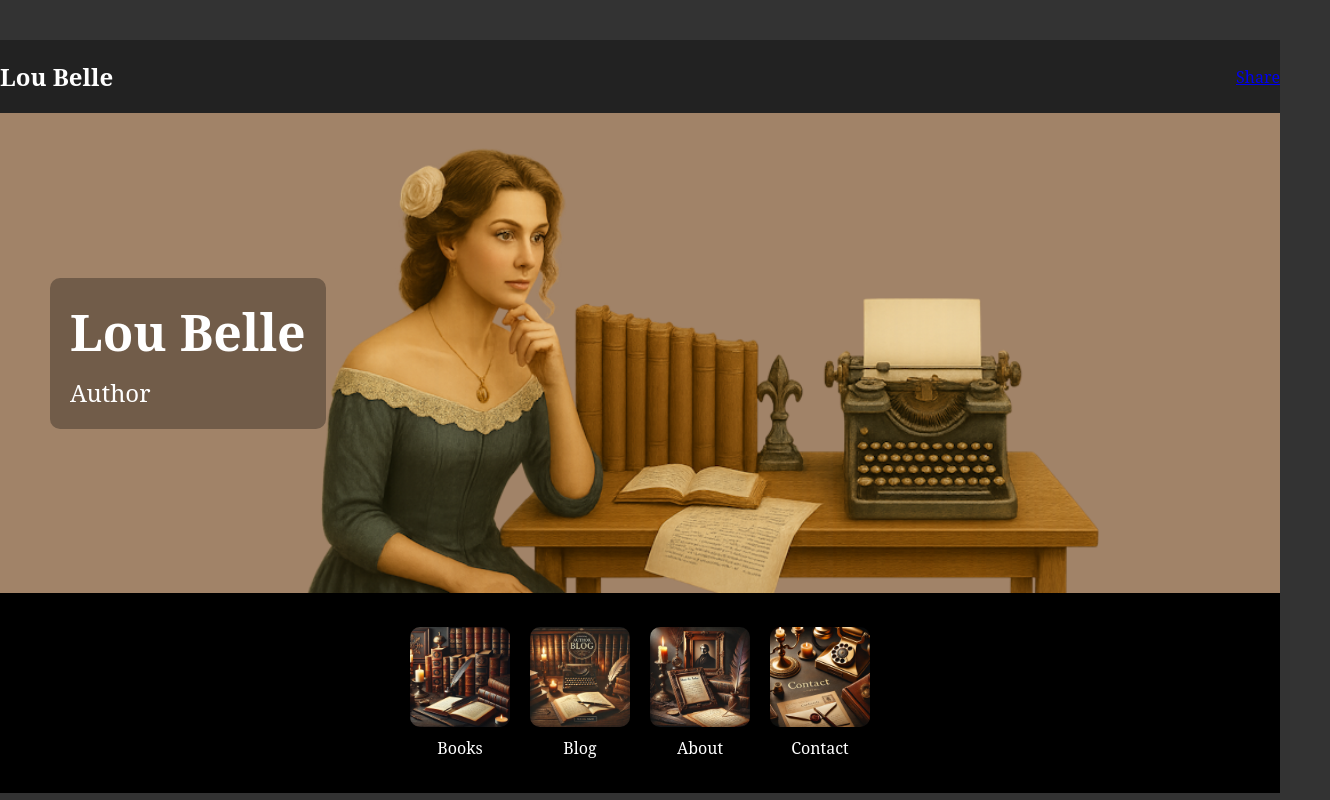
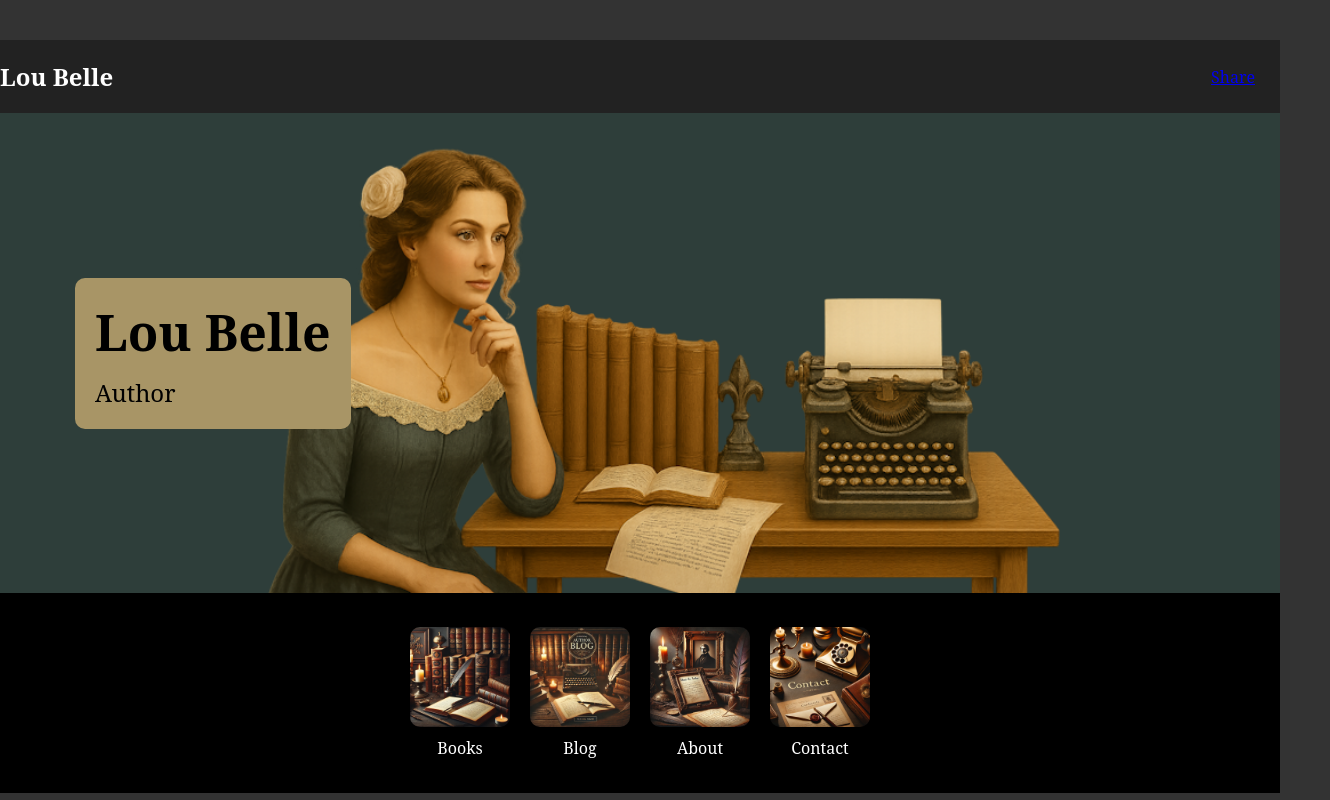
Before and after one commit to lou-belle/lou-belle.github.io, a plain HTML site: page index.html in a window 1280 px wide. Shown: the whole page, 1330 px wide, since content can reach past the window. Drawn offline with Linux system fonts and the light colour scheme.

Commit message:
Updating hero section

```diff
--- a/style.css
+++ b/style.css
@@ -33,6 +33,7 @@ header {
 nav ul {
     list-style: none;
     display: flex;
+    padding-right: 25px;
 }
 
 nav ul li {
@@ -50,17 +51,17 @@ nav ul li a {
     position: relative;
     width: 100%;
     height: 60vh; /* Keeps it compact */
-    background: #A18368; /* Set background color */
+    background: #2E3E3A; /* Set background color */
     display: flex;
     align-items: center;
-    padding-left: 50px; /* Adds spacing from the left */
+    padding-left: 75px; /* Adds spacing from the left */
 }
 
 /* Hero Image */
 .hero::before {
     content: "";
     position: absolute;
-    width: 100%;
+    width: 90%;
     height: 100%;
     background: url('images/hero.png') no-repeat center;
     background-size: contain; /* Keeps proportions */
@@ -71,8 +72,8 @@ nav ul li a {
 .hero-content {
     position: relative;
     text-align: left; /* Aligns text to the left */
-    color: #fff;
-    background: rgba(0, 0, 0, 0.3); /* Optional for contrast */
+    color: #000;
+    background: rgba(168, 149, 102, 1); /* Optional for contrast */
     padding: 20px;
     border-radius: 10px;
     max-width: 50%;
@@ -138,7 +139,7 @@ nav ul li a {
     display: grid;
     grid-template-columns: repeat(auto-fit, minmax(300px, 1fr));
     gap: 30px;
-    max-width: 200px;
+    max-width: 1000px;
     margin: 0 auto;
 }
 
```
